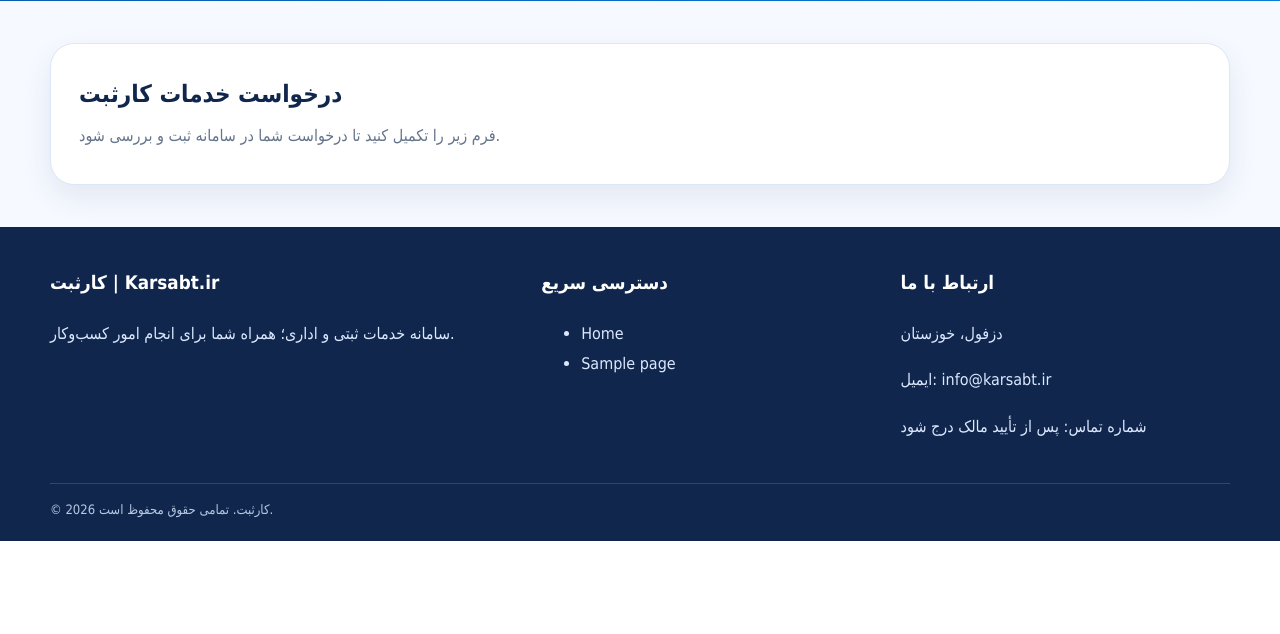
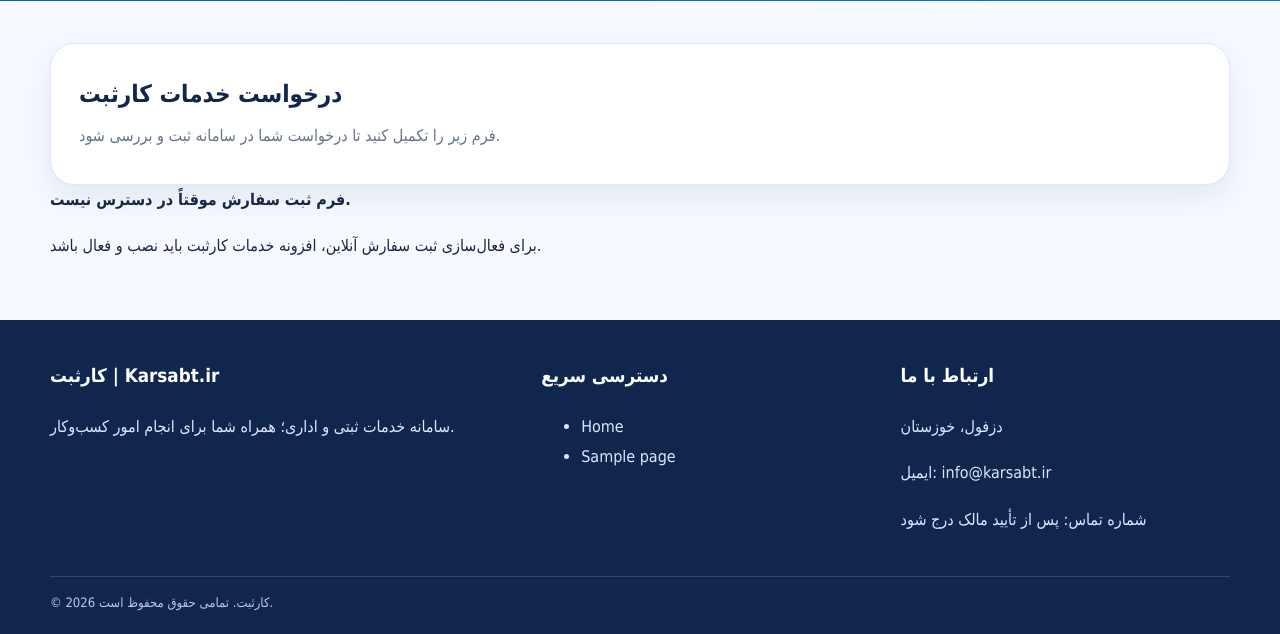
Before and after one commit to mydsoftware/karsabt, a WordPress theme: template wordpress/wp-content/themes/karsabt/front-page.php in a window 1280 px wide. Shown: the part 1892-2526 px from the top of the page. Before the commit the page ends 2433 px from the top, so only its background shows below. Run offline with PHP 8.4 and a stand-in for WordPress, Linux system fonts and the light colour scheme; the site name, menu and one post (Sample post) are stand-ins, and other content is empty.

Commit message:
fix(theme): show order form dependency fallback

```diff
--- a/wordpress/wp-content/themes/karsabt/front-page.php
+++ b/wordpress/wp-content/themes/karsabt/front-page.php
@@ -16,5 +16,5 @@
 <article class="post-card"><a href="<?php the_permalink(); ?>"><?php if(has_post_thumbnail()){the_post_thumbnail('large');}else{?><div style="height:185px;background:#eaf3ff;display:grid;place-items:center;font-size:48px">📚</div><?php } ?></a><div class="post-content"><h3><a href="<?php the_permalink(); ?>"><?php the_title(); ?></a></h3><p><?php echo esc_html(get_the_excerpt()); ?></p><a class="text-link" href="<?php the_permalink(); ?>">ادامه مطلب ←</a></div></article>
 <?php endwhile;wp_reset_postdata();else: foreach(array('راهنمای ثبت شرکت','راهنمای ثبت برند','مجوزهای کسب‌وکار') as $title):?><article class="post-card"><div class="post-content"><h3><?php echo esc_html($title); ?></h3><p>مقالات آموزشی پس از انتشار نوشته‌ها در پیشخوان وردپرس نمایش داده می‌شوند.</p></div></article><?php endforeach;endif; ?>
 </div></div></section>
-<section class="contact-band" id="contact"><div class="container"><div class="contact-box"><div><h2>درخواست خدمات کارثبت</h2><p>فرم زیر را تکمیل کنید تا درخواست شما در سامانه ثبت و بررسی شود.</p></div></div><?php echo do_shortcode("[karsabt_order_form]"); ?></div></section>
+<section class="contact-band" id="contact"><div class="container"><div class="contact-box"><div><h2>درخواست خدمات کارثبت</h2><p>فرم زیر را تکمیل کنید تا درخواست شما در سامانه ثبت و بررسی شود.</p></div></div><?php if (shortcode_exists("karsabt_order_form")) { echo do_shortcode("[karsabt_order_form]"); } else { ?><div class="form-unavailable" role="status"><strong>فرم ثبت سفارش موقتاً در دسترس نیست.</strong><p>برای فعال‌سازی ثبت سفارش آنلاین، افزونه خدمات کارثبت باید نصب و فعال باشد.</p></div><?php } ?></div></section>
 </main><?php get_footer(); ?>
```
